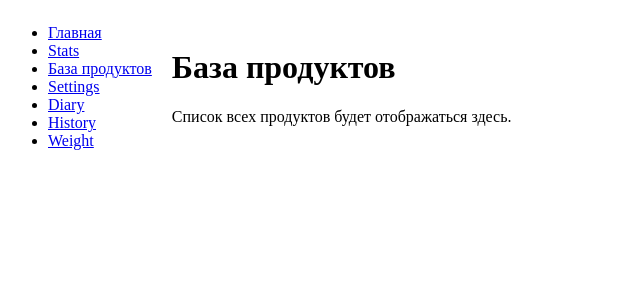
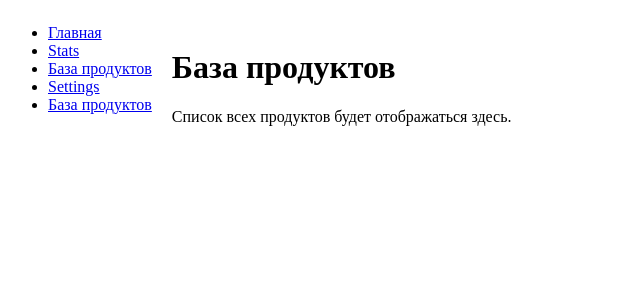
Before and after one commit to perevozchiko/novifood, a Next.js app: page /product-base in a window 1280 px wide. Shown: the top 300 px of the page, without its empty margins (0-640 px from the left). Built offline with nearby package versions, Linux system fonts and the light colour scheme.

Commit message:
Revert "Add Product Base tab to Sidebar and create corresponding components"
This reverts commit 23dd5674bedeffb1eca678b72b9d9305d4639018.

```diff
--- a/src/app/product-base/ProductBasePage.js
+++ b/src/app/product-base/ProductBasePage.js
@@ -1,4 +1,4 @@
-// src/app/product-base/ProductBasePage.js
+// src/components/ProductBasePage.js
 import React from 'react';
 
 const ProductBasePage = () => {
--- a/src/components/Sidebar.js
+++ b/src/components/Sidebar.js
@@ -20,14 +20,9 @@ const Sidebar = () => {
             <Link href='/settings'>Settings</Link>
           </li>
           <li>
-            <Link href='/diary'>Diary</Link>
+            <Link href='/product-base'>База продуктов</Link>
           </li>
-          <li>
-            <Link href='/history'>History</Link>
-          </li>
-          <li>
-            <Link href='/weight'>Weight</Link>
-          </li>
+          {/* Добавьте другие ссылки по необходимости */}
         </ul>
       </nav>
     </div>
```
